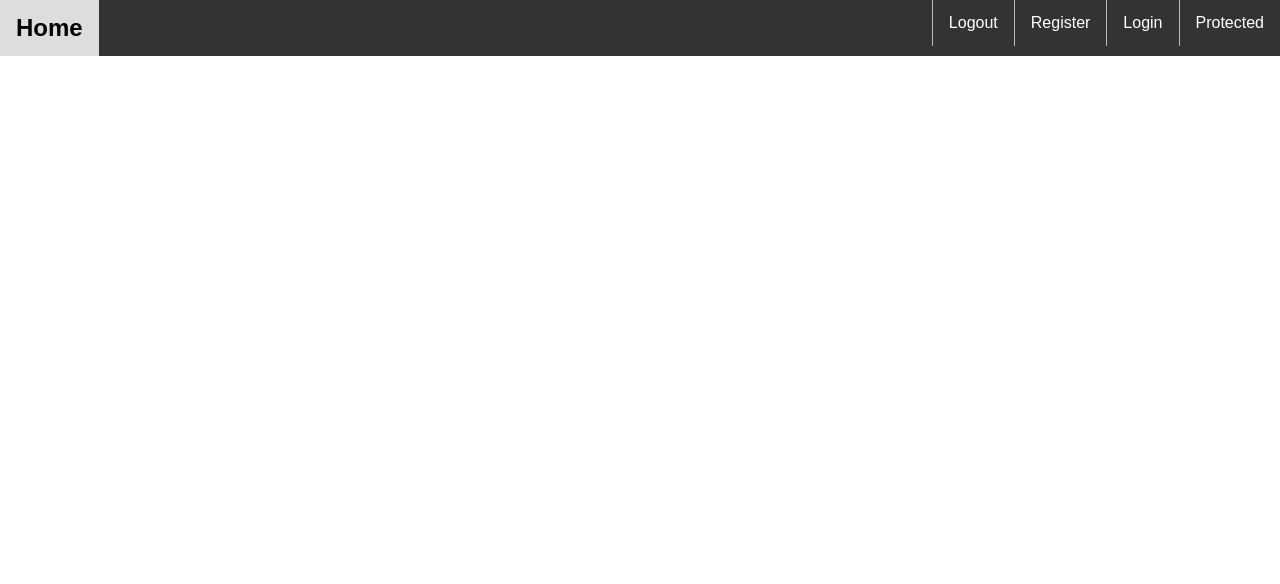
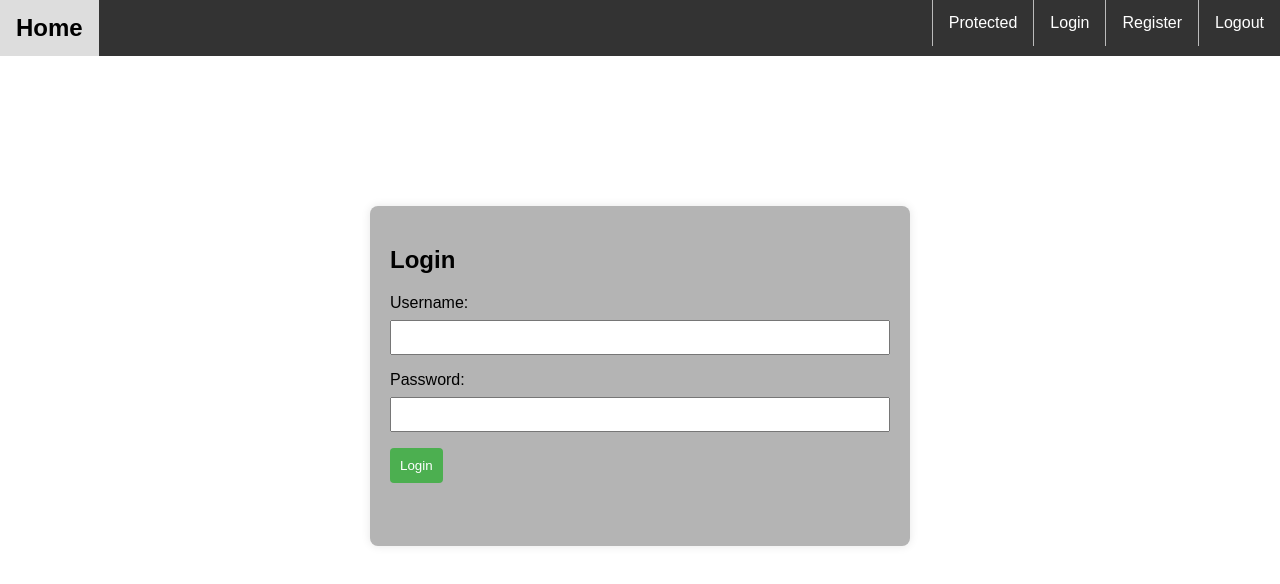
Before and after one commit to nmargenov/react-auth-system, a React (Vite) app in the folder client/: page /login in a window 1280 px wide. Shown: the top 584 px of the page. Built offline with nearby package versions, Linux system fonts and the light colour scheme.

Commit message:
login html css

```diff
--- a/client/src/App.jsx
+++ b/client/src/App.jsx
@@ -1,9 +1,16 @@
+import { Routes, Route } from "react-router-dom";
 import { Header } from "./components/Header/Header";
+import { Home } from "./components/Home/Home";
+import { Login } from "./components/Login/Login";
 
 function App() {
   return (
     <>
-      <Header/>
+      <Header />
+      <Routes>
+        <Route path="/" element={<Home />} />
+        <Route path="/login" element={<Login />} />
+      </Routes>
     </>
   );
 }
--- a/client/src/components/Header/Header.jsx
+++ b/client/src/components/Header/Header.jsx
@@ -4,11 +4,11 @@ import styles from "./header.module.css";
 export const Header = () => {
     return (
         <nav>
-            <Link to='/home' className={styles["logo"]}>Home</Link>
+            <Link to='/' className={styles["logo"]}>Home</Link>
+            <Link to="/logout" className={styles["logout"]}>Logout</Link>
+            <Link to="/register" className={styles["register"]}>Register</Link>
+            <Link to="/login" className={styles["login"]}>Login</Link>
             <Link to="/protected" className={styles["protected"]}>Protected</Link>
-            <Link to="/login" className={styles["login"]}>Login</Link>
-            <Link to="/register" className={styles["register"]}>Register</Link>
-            <Link to="/logout" className={styles["logout"]}>Logout</Link>
         </nav>
     );
 }
--- /dev/null
+++ b/client/src/components/Login/Login.jsx
@@ -0,0 +1,22 @@
+import styles from "./login.module.css";
+
+export const Login = () => {
+  return (
+    <div className={styles["main"]}>
+      <form>
+        <h2>Login</h2>
+        <label htmlFor="username">Username:</label>
+        <input type="text" id={styles["username"]} name="username" required />
+
+        <label htmlFor="password">Password:</label>
+        <input
+          type="password"
+          id={styles["password"]}
+          name="password"
+          required
+        />
+        <button type="submit">Login</button>
+      </form>
+    </div>
+  );
+};
--- /dev/null
+++ b/client/src/components/Login/login.module.css
@@ -0,0 +1,41 @@
+form {
+    background-color: #b4b4b4;
+    padding: 20px;
+    border-radius: 8px;
+    box-shadow: 0 0 10px rgba(0, 0, 0, 0.1);
+    width: 500px;
+    height: 300px;
+}
+
+.main{
+    display: flex;
+    width: 100%;
+    height: 80vh;
+    justify-content: center;
+    align-items: center;
+}
+
+label {
+    display: block;
+    margin-bottom: 8px;
+}
+
+input {
+    width: 100%;
+    padding: 8px;
+    margin-bottom: 16px;
+    box-sizing: border-box;
+}
+
+button {
+    background-color: #4caf50;
+    color: white;
+    padding: 10px;
+    border: none;
+    border-radius: 4px;
+    cursor: pointer;
+}
+
+button:hover {
+    background-color: #45a049;
+}
```
